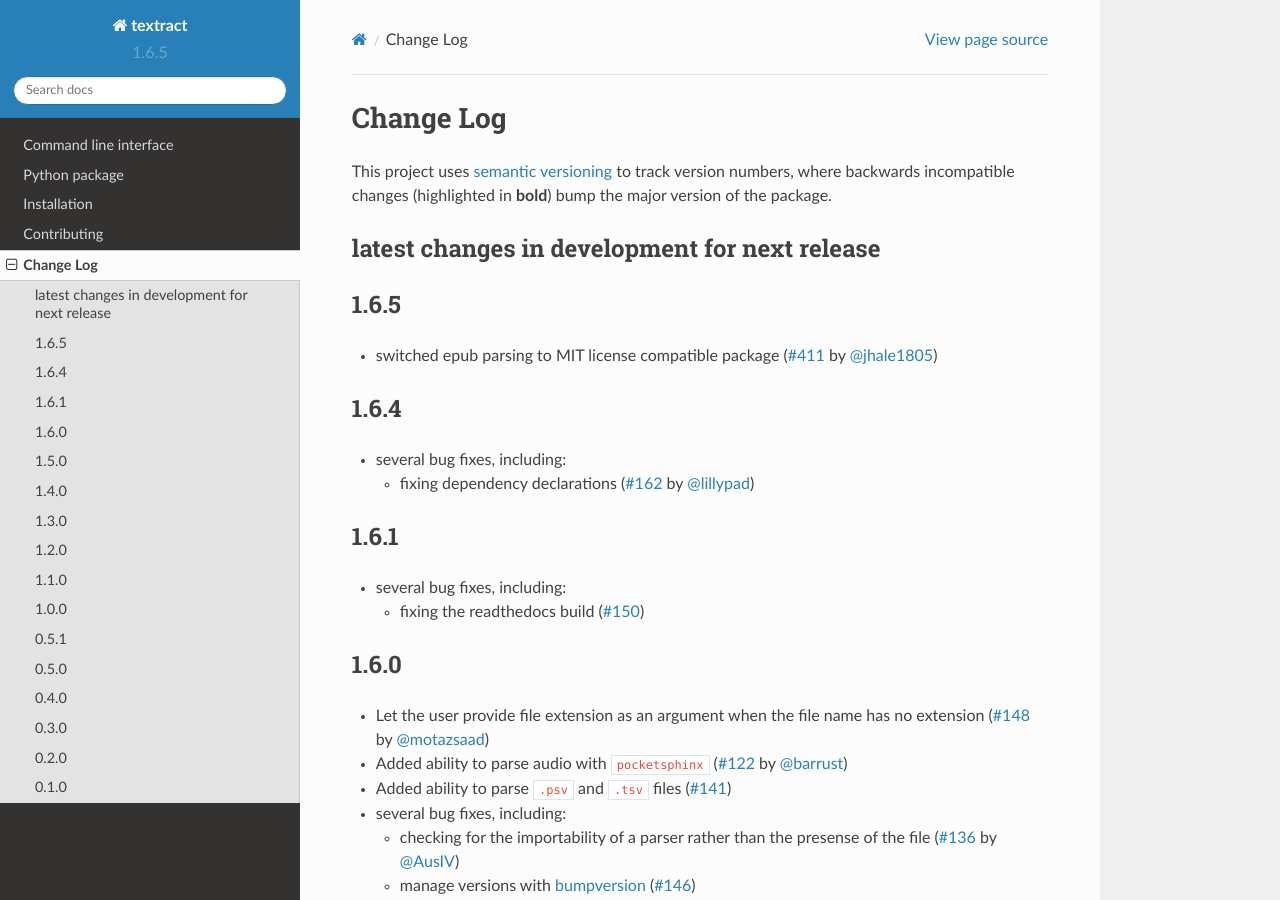
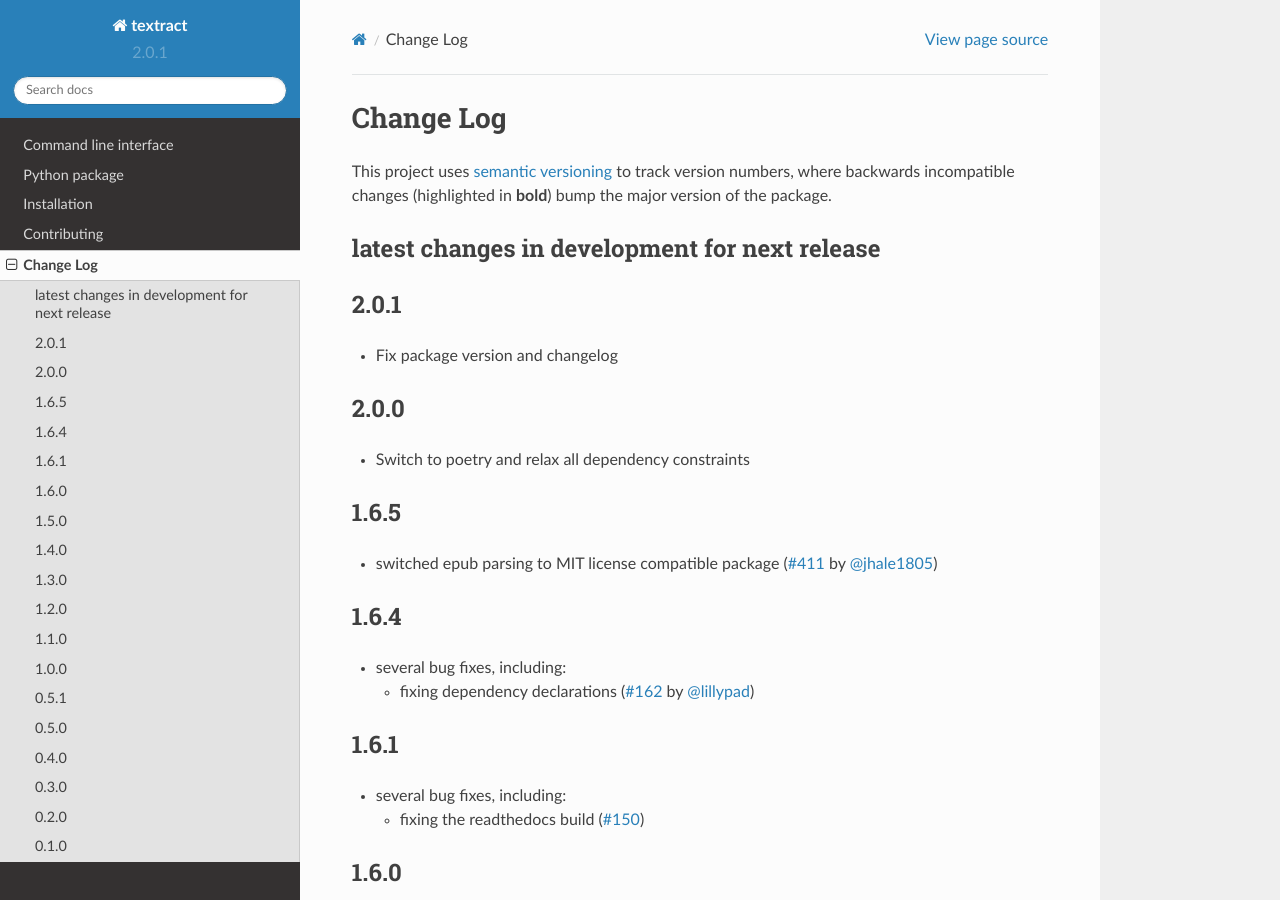
Before and after one commit to deanmalmgren/textract, a Sphinx documentation site: the page built from docs/changelog.rst, in a window 1280 px wide and 900 px high. Built offline with Sphinx 7.4.7 and the Read the Docs theme 2.0.0, drawn with Linux system fonts in a browser that asks for light colours.

Commit message:
docs: fix changelog version (#2)

```diff
--- a/docs/changelog.rst
+++ b/docs/changelog.rst
@@ -10,6 +10,16 @@
 ----------------------------------------------
 
 .. THANKS FOR CONTRIBUTING; ADD YOUR UNRELEASED CHANGES HERE!
+2.0.1
+-------------------
+
+* Fix package version and changelog
+
+2.0.0
+-------------------
+
+* Switch to poetry and relax all dependency constraints
+
 1.6.5
 -------------------
 
--- a/docs/conf.py
+++ b/docs/conf.py
@@ -58,7 +58,7 @@
 # built documents.
 #
 # The short X.Y version.
-release = version = "1.6.5"
+release = version = "2.0.1"
 
 # The language for content autogenerated by Sphinx. Refer to documentation
 # for a list of supported languages.
--- a/setup.cfg
+++ b/setup.cfg
@@ -1,5 +1,5 @@
 [bumpversion]
-current_version = 1.6.5
+current_version = 2.0.1
 commit = True
 tag = True
 
--- a/setup.py
+++ b/setup.py
@@ -44,7 +44,7 @@
 
 setup(
     name=textract.__name__,
-    version="1.6.5",
+    version="2.0.1",
     description="extract text from any document. no muss. no fuss.",
     long_description=long_description,
     url=github_url,
--- a/textract/__init__.py
+++ b/textract/__init__.py
@@ -1,3 +1,3 @@
 from .parsers import process
 
-VERSION = "1.6.5"
+VERSION = "2.0.1"
```
